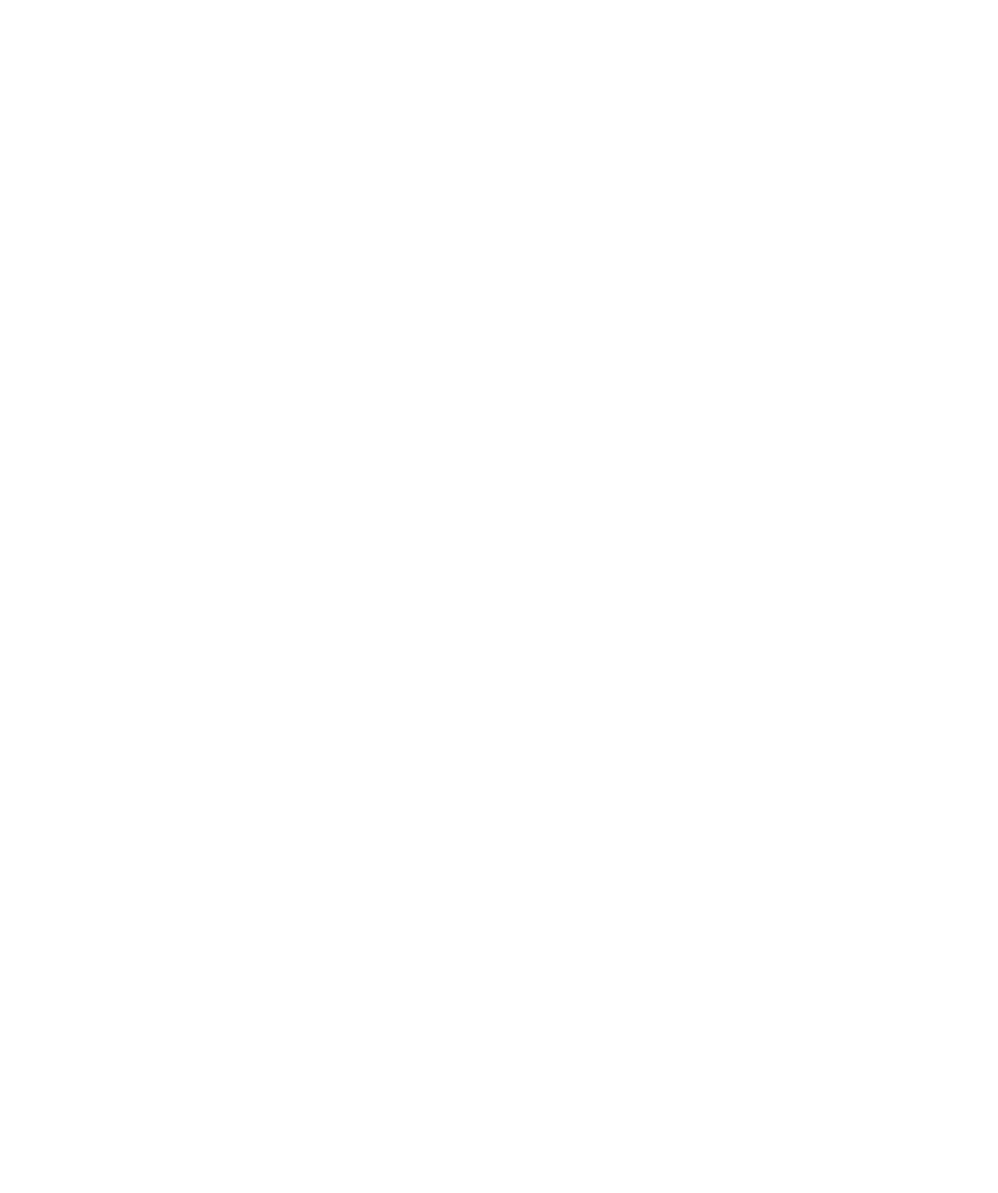
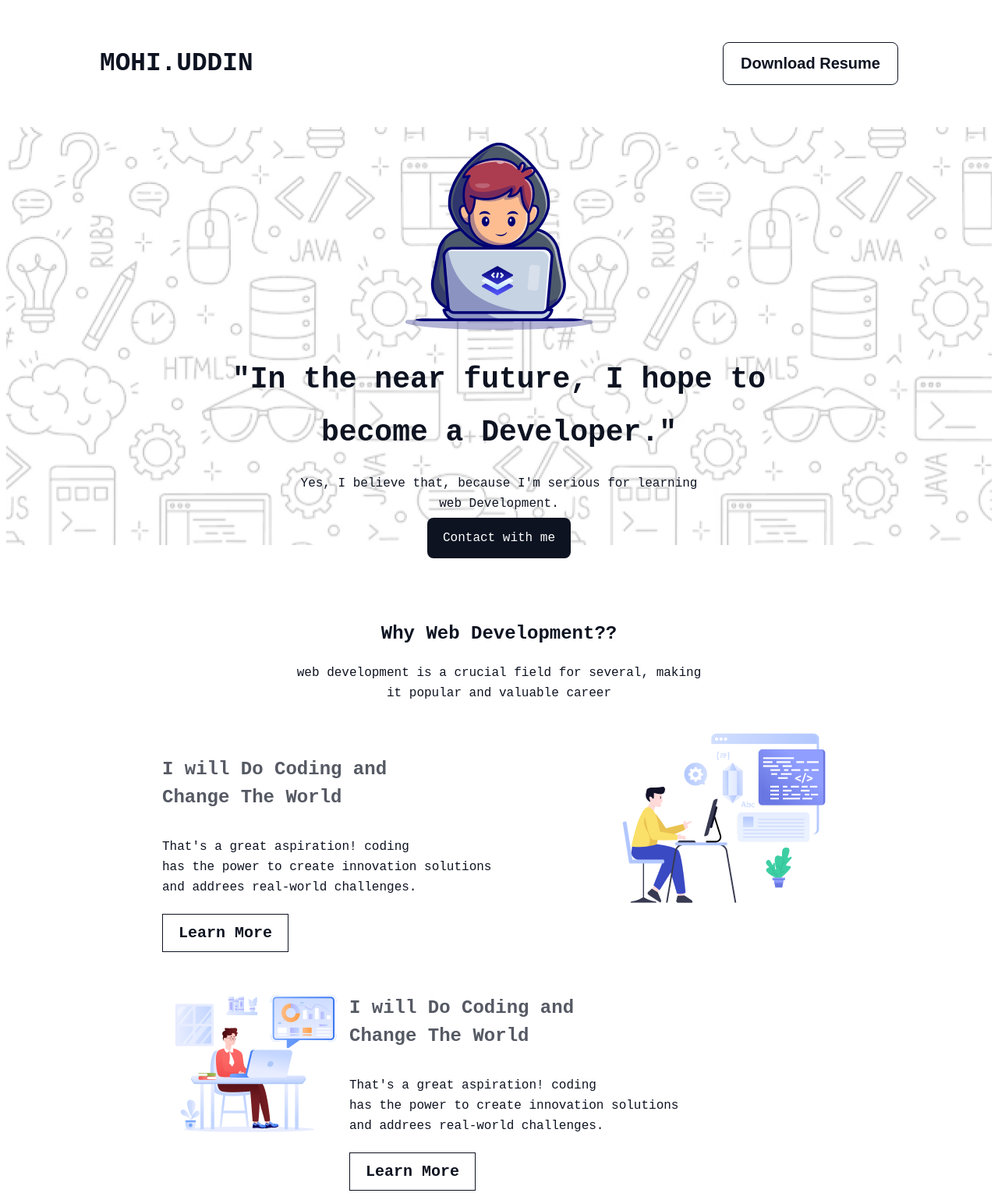
Before and after one commit to safayet3m/b10-1st-assignment, a plain HTML site: page index.html in a window 1280 px wide. Shown: the top 1530 px of the page at 78% size. Before the commit the page ends 800 px from the top, so only its background shows below. Drawn offline with Linux system fonts and the light colour scheme; a web font is replaced by a local one.

Commit message:
added my1st assitment

```diff
--- a/index.html
+++ b/index.html
@@ -1,13 +1,80 @@
 <!DOCTYPE html>
 <html lang="en">
+
 <head>
     <meta charset="UTF-8">
     <meta name="viewport" content="width=device-width, initial-scale=1.0">
     <title>1st assignment</title>
+    <!-- google font -->
+    <link rel="preconnect" href="https://fonts.googleapis.com">
+    <link rel="preconnect" href="https://fonts.gstatic.com" crossorigin>
+    <link href="https://fonts.googleapis.com/css2?family=Azeret+Mono:ital,wght@0,100..900;1,100..900&display=swap"
+        rel="stylesheet">
+    <!-- css link -->
+    <link rel="stylesheet" href="styels.css/styel.css">
 </head>
-<body>
-    <header></header>
-    <main></main>
+
+<body class="azeret-mono-font ">
+    <header>
+        <!--start Nav section -->
+        <div class="top-hedding">
+            <div class="top-hedding-tittel">
+                <h3>MOHI.UDDIN</h3>
+            </div>
+            <div class="top-btn">
+                <button>Download Resume</button>
+            </div>
+        </div>
+        <!-- hero section -->
+        <div class="hero">
+            <img class="hero-img" src="assets/Group.png" alt="">
+            <h1 class="hero-headding">"In the near future, I hope to <br> become a Developer."</h1>
+            <p class="hero-perogurp">Yes, I believe that, because I'm serious for learning <br> web Development. </p>
+            <a href="">Contact with me</a>
+        </div>
+
+    </header>
+    <main>
+        <section class="web-section">
+            <div class="web-dev">
+                <h3>Why Web Development??</h3>
+                <p>web development is a crucial field for several, making <br> it popular and valuable career</p>
+            </div>
+
+            <div class="web-codding">
+                <div class="web-text">
+                    <h4>I will Do Coding and <br>Change The World</h4>
+                    <p>That's a great aspiration! coding  <br> has the power to create innovation  solutions <br> and addrees real-world challenges.</p>
+                    <a href="">Learn More</a>
+                </div>
+                <div class="web-img">
+                    <img src="assets/Layer_1.png" alt="">
+                </div>
+            </div>
+            <div class="web-codding">
+                <div class="web-img">
+                    <img src="assets/Group 3.png" alt="">
+                </div>
+                <div class="web-text">
+                    <h4>I will Do Coding and <br>Change The World</h4>
+                    <p>That's a great aspiration! coding  <br> has the power to create innovation  solutions <br> and addrees real-world challenges.</p>
+                    <a href="">Learn More</a>
+                </div>
+
+            </div>
+            <div class="web-codding">
+                <div class="web-text">
+                    <h4>I will Do Coding and <br>Change The World</h4>
+                    <p>That's a great aspiration! coding  <br> has the power to create innovation  solutions <br> and addrees real-world challenges.</p>
+                    <a href="">Learn More</a>
+                </div>
+                <div class="web-img">
+                    <img src="assets/Group 4.png" alt="">
+                </div>
+            </div>
+        </section>
+    </main>
     <footer></footer>
 </body>
+
 </html>
--- /dev/null
+++ b/styels.css/styel.css
@@ -0,0 +1,138 @@
+.azeret-mono-font {
+    font-family: "Azeret Mono", monospace;
+    font-optical-sizing: auto;
+    font-style: normal;
+}
+
+.top-hedding {
+    display: flex;
+    align-items: center;
+    justify-content: space-between;
+    margin: 30px 120px;
+}
+
+.top-hedding-tittel {
+    color: #0D1321;
+    font-size: 28px;
+    font-weight: 800;
+}
+
+.top-btn {
+    border-radius: 8px;
+    border: 1px solid #0D1321;
+    padding: 14px 16px;
+    gap: 10px;
+}
+
+.top-btn>button {
+    color: #0D1321;
+    text-align: center;
+    font-size: 20px;
+    font-weight: 600;
+    background: none;
+    border: none;
+}
+
+/* hero section */
+.hero {
+    background-image: url('../assets/Hero-bg.png');
+    text-align: center;
+}
+
+.hero-img {
+    margin: 20px 0px 0px 0px;
+}
+
+.hero-headding {
+    margin-bottom: 18px;
+    color: #0D1321;
+    font-size: 38px;
+    font-weight: 800;
+    line-height: 68px;
+}
+
+.hero-perogurp {
+    margin-bottom: 22px;
+    color: #0D1321;
+    text-align: center;
+    font-size: 16px;
+    font-weight: 400;
+    line-height: 26px;
+}
+
+.hero>a {
+    margin-bottom: 35px;
+    padding: 17px 20px;
+    justify-content: center;
+    align-items: center;
+    gap: 10px;
+    border-radius: 8px;
+    background: #0D1321;
+    color: white;
+    text-decoration: none;
+}
+
+/* why web dev section */
+.web-section {
+    margin: 0px 200px 0px 200px;
+}
+
+.web-dev>h3 {
+    margin-top: 100px;
+    color: #0D1321;
+    text-align: center;
+    font-size: 24px;
+    font-weight: 800;
+
+}
+
+.web-dev>p {
+    margin-top: 15px;
+    color: #0D1321;
+    text-align: center;
+    font-size: 16px;
+    font-weight: 400;
+    line-height: 26px;
+}
+
+.web-codding {
+    display: flex;
+    margin-top: 35px;
+}
+
+.web-text {
+    flex: 1;
+}
+
+.web-text>h4 {
+    color: rgba(13, 19, 33, 0.70);
+    font-size: 24px;
+    font-weight: 700;
+    line-height: 36px;
+}
+
+.web-img {
+    color: #0D1321;
+    font-size: 16px;
+    font-weight: 400;
+    line-height: 26px;
+}
+
+.web-text>a {
+    text-decoration: none;
+    border: 1px solid #0D1321;
+    padding: 12px 20px;
+    color: #0D1321;
+    text-align: center;
+    font-size: 20px;
+    font-weight: 600;
+
+}
+
+.web-text>p {
+    margin-bottom: 34px;
+    color: #0D1321;
+    font-size: 16px;
+    font-weight: 400;
+    line-height: 26px;/
+}
```
Also changed, not shown: assets/Group 3.png (added), assets/Group 4.png (added), assets/Group.png (added), assets/Hero-bg.png (added), assets/Layer_1.png (added), assets/css.png (added), assets/facebook.png (added), assets/github.png (added), assets/handshake.jpg (added), assets/html.png (added), assets/js.png (added), assets/linkedin-icon 1.png (added), assets/mongodb.png (added), assets/nodejs.png (added), 1 more files.
